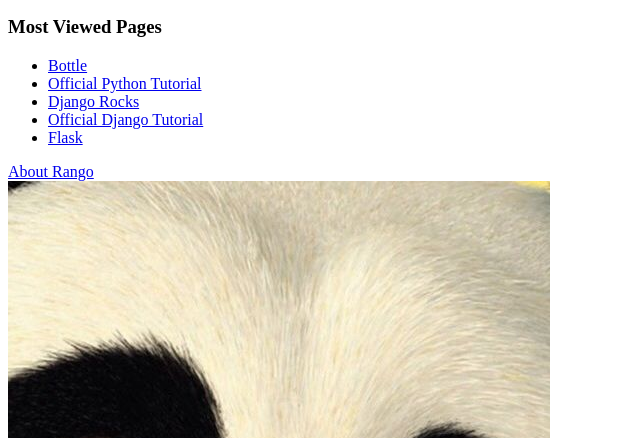
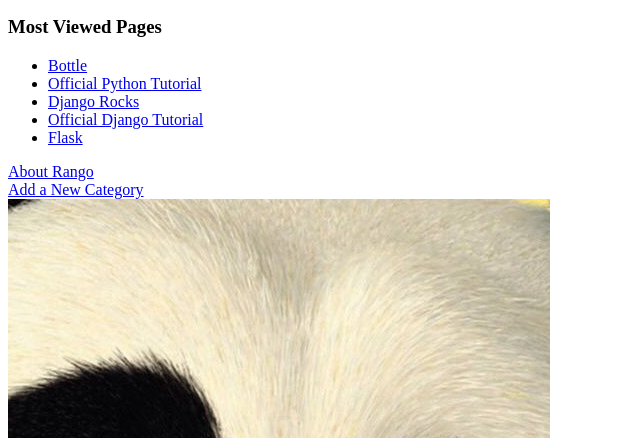
Before and after one commit to thomas-mc/tango_with_django_project, a Django app: page / in a window 1280 px wide. Shown: the part 221-659 px from the top of the page, without its empty margins (0-640 px from the left). Run offline with Django 3.2, Linux system fonts and the light colour scheme; data comes from the database, SQL or seed files in the repository.

Commit message:
finished chapter 7

```diff
--- a/rango/urls.py
+++ b/rango/urls.py
@@ -4,5 +4,7 @@ from rango import views
 urlpatterns = [
     url(r'^$', views.index, name='index'),
     url(r'^about/$', views.about, name='about'),
+    url(r'^add_category/$', views.add_category, name='add_category'),
+    url(r'^category/(?P<category_name_slug>[\w\-]+)/add_page/$', views.add_page, name='add_page'),
     url(r'^category/(?P<category_name_slug>[\w\-]+)/$', views.show_category, name='show_category'),
 ]
--- a/rango/views.py
+++ b/rango/views.py
@@ -3,6 +3,7 @@ from django.http import HttpResponse
 from rango.models import Category
 from rango.models import Page
 from rango.forms import CategoryForm
+from rango.forms import PageForm
 
 def add_category(request):
     form = CategoryForm()
@@ -14,6 +15,28 @@ def add_category(request):
         else:
             print(form.errors)
     return render(request, 'rango/add_category.html', {'form': form})
+
+
+def add_page(request, category_name_slug):
+    try:
+        category = Category.objects.get(slug=category_name_slug)
+    except Category.DoesNotExist:
+        category = None
+    form = PageForm()
+    if request.method == 'POST':
+        form = PageForm(request.POST)
+        if form.is_valid():
+            if category:
+                page = form.save(commit=False)
+                page.category = category
+                page.views = 0
+                page.save()
+                return show_category(request, category_name_slug)
+        else:
+            print(form.errors)
+    context_dict = {'form':form, 'category': category}
+    return render(request, 'rango/add_page.html', context_dict)
+
 
 
 
--- a/templates/rango/category.html
+++ b/templates/rango/category.html
@@ -21,6 +21,9 @@
     {% endif %}
     </div>
     <div>
+		<a href="/rango/category/{{ category.slug }}/add_page/">Add a New Page</a><br />
+    </div>
+    <div>
 		<a href="/rango/">Index</a><br />
     </div>
 </body>
--- a/templates/rango/index.html
+++ b/templates/rango/index.html
@@ -43,6 +43,7 @@
 
 		<div>
 		<a href="/rango/about/">About Rango</a><br />
+		<a href="/rango/add_category/">Add a New Category</a><br />
 		<img src="{% static "images/rango.jpg" %}" alt="Picture of Rango" />
 
 		</div>
```
Also changed, not shown: rango/form.py (deleted, +0 -24 lines), rango/forms.py (added, +41 -0 lines), templates/rango/add_page.html (added, +28 -0 lines).
